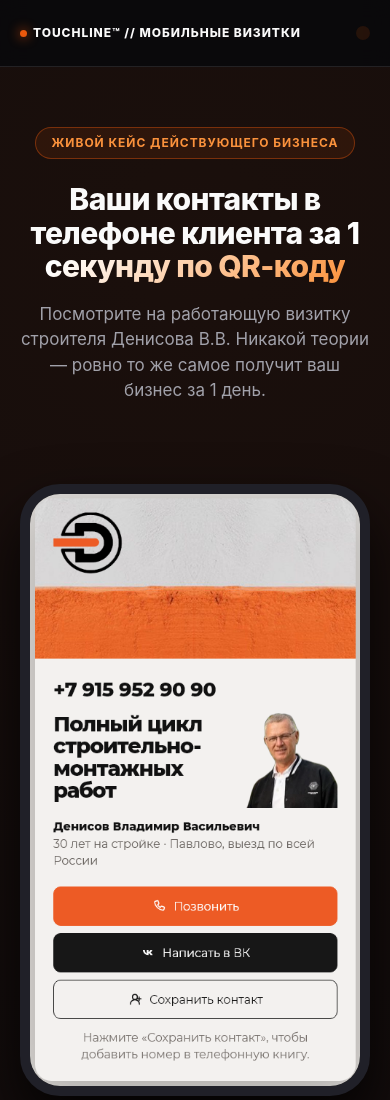
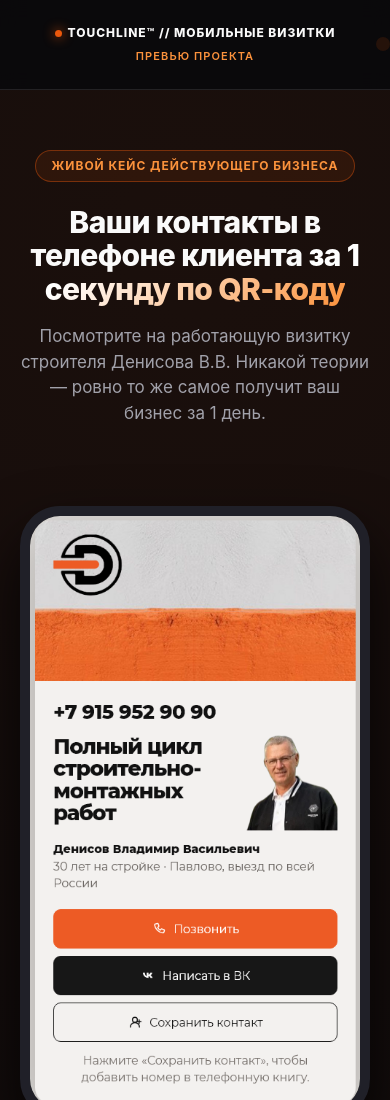
Before and after one commit to chearu-stack/touchline, a plain HTML site: page index.html in a window 390 px wide. Shown: the top 1100 px of the page. Drawn offline with Linux system fonts and the light colour scheme.

Commit message:
Add project preview label to header

```diff
--- a/index.html
+++ b/index.html
@@ -14,10 +14,13 @@
 
   <header>
     <div class="container header-row">
-      <a href="index.html" class="logo">
-        <span class="logo-dot"></span>
-        TOUCHLINE™ // МОБИЛЬНЫЕ ВИЗИТКИ
-      </a>
+      <div class="header-brand">
+        <a href="index.html" class="logo">
+          <span class="logo-dot"></span>
+          TOUCHLINE™ // МОБИЛЬНЫЕ ВИЗИТКИ
+        </a>
+        <span class="project-preview-label">Превью проекта</span>
+      </div>
       <a class="stealth-link" href="system.html" aria-label="Системная страница" title="Системная страница"></a>
     </div>
   </header>
--- a/style.css
+++ b/style.css
@@ -391,6 +391,16 @@
 .contact-qr .qr-img-wrap { margin-top: 4px; }
 .legal { line-height: 1.7; }
 .header-row { display: flex; justify-content: space-between; align-items: center; }
+.header-brand { display: flex; align-items: center; gap: 16px; }
+.project-preview-label {
+  padding-left: 16px;
+  border-left: 1px solid var(--border-accent);
+  color: #fb923c;
+  font-size: 12px;
+  font-weight: 600;
+  letter-spacing: 0.06em;
+  white-space: nowrap;
+}
 @media (max-width: 720px) {
   .system-hero { padding: 56px 0 44px; }
   .system-grid, .price-options { grid-template-columns: 1fr; }
@@ -403,15 +413,23 @@
 }
 
 @media (max-width: 480px) {
-  body:not(.system-page) .header-row { gap: 8px; }
+  body:not(.system-page) .header-row { position: relative; justify-content: center; gap: 8px; }
+  body:not(.system-page) .header-brand { flex-direction: column; gap: 6px; }
   body:not(.system-page) .logo {
     gap: 6px;
     font-size: 12px;
     letter-spacing: 0.08em;
     white-space: nowrap;
   }
+  body:not(.system-page) .project-preview-label {
+    padding: 0;
+    border: 0;
+    font-size: 11px;
+    letter-spacing: 0.1em;
+    text-transform: uppercase;
+  }
   body:not(.system-page) .logo-dot { flex: 0 0 7px; width: 7px; height: 7px; }
-  body:not(.system-page) .stealth-link { flex: 0 0 14px; }
+  body:not(.system-page) .stealth-link { position: absolute; right: 0; flex: 0 0 14px; }
   body:not(.system-page) .order-links { flex-direction: column; align-items: center; gap: 10px; }
   body:not(.system-page) .order-links .btn-main {
     width: 100%;
```
